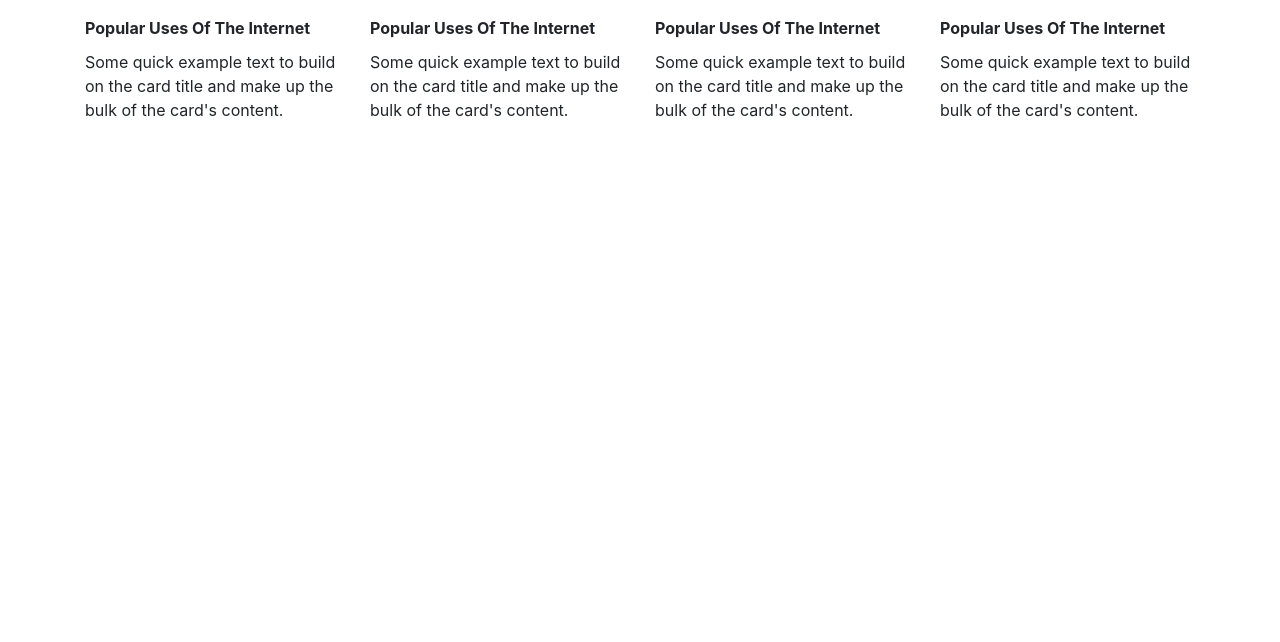
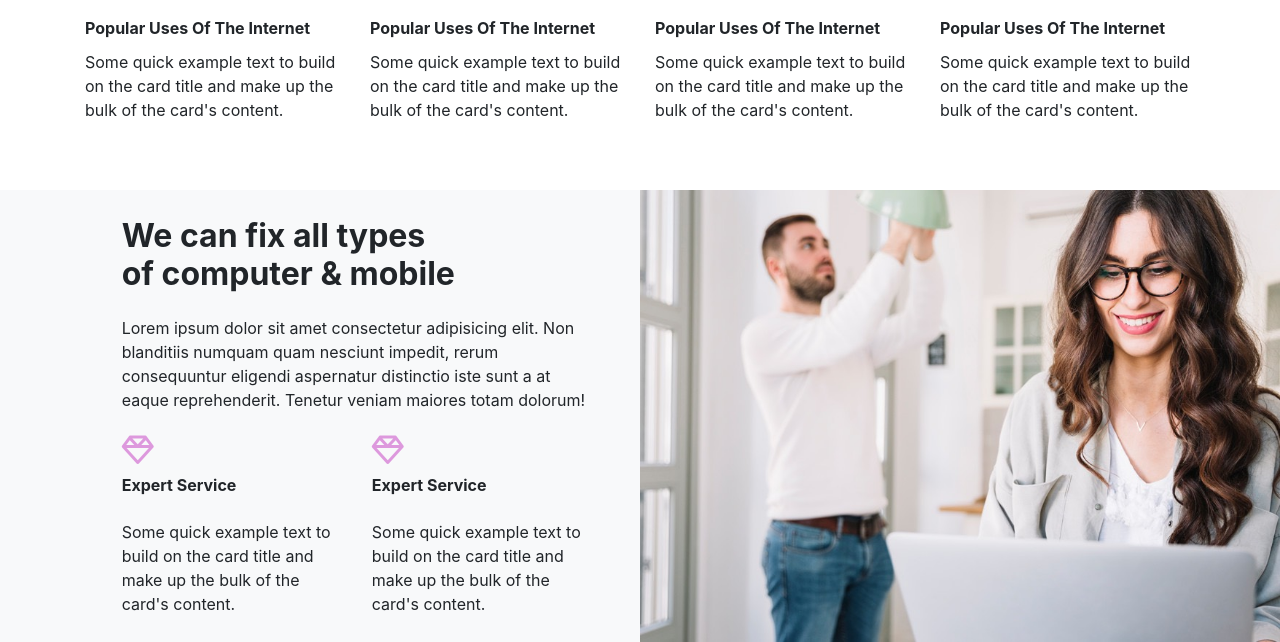
Before and after one commit to Eighnov08/project-bootstrap-v4, a PHP site: page / in a window 1280 px wide. Shown: the part 1175-1817 px from the top of the page. Before the commit the page ends 1292 px from the top, so only its background shows below. Run offline with PHP 8.4, Linux system fonts and the light colour scheme; some libraries are stand-ins or nearby versions.

Commit message:
membuat content 2 yang terdiri dari 3 col, col 1 kosong, col 2 teks, col 3 img

```diff
--- a/css/custom.css
+++ b/css/custom.css
@@ -31,7 +31,8 @@
   margin-bottom: 0px; }
 
 .card {
-  border: none; }
+  border: none;
+  background: transparent; }
 
 .judul-card {
   font-weight: bold;
@@ -40,4 +41,17 @@
 .card-body {
   padding: 20px 0px; }
 
+.content-2-img {
+  padding: 0; }
+
+.content-2 h2,
+.card-body-p {
+  font-weight: bold;
+  padding-bottom: 3%; }
+
+.content-2 i {
+  font-size: 200%;
+  padding: 3% 0;
+  color: #dd99dd; }
+
 /*# sourceMappingURL=custom.css.map */
--- a/index.html
+++ b/index.html
@@ -152,6 +152,48 @@
             </div>
         </div>
     </div>
+    <!-- CONTENT 2 -->
+    <div class="container-fluid bg-light content-2">
+        <div class="row">
+            <div class="col-md-1"></div>
+            <div class="col-md-5 my-auto pr-5">
+                <h2>
+                    We can fix all types <br>of computer & mobile
+                </h2>
+                <p>
+                    Lorem ipsum dolor sit amet consectetur adipisicing elit. Non blanditiis numquam quam nesciunt impedit, rerum consequuntur eligendi aspernatur distinctio iste sunt a at eaque reprehenderit. Tenetur veniam maiores totam dolorum!
+                </p>
+                <div class="row">
+                    <div class="col-md-6">
+                        <div class="card">
+                            <i class="far fa-gem"></i>
+                            <div class="card-body-content-2">
+                                <p class="card-body-p">
+                                    Expert Service
+                                </p>
+                                <p class="card-text">Some quick example text to build on the card title and make up the bulk of the card's content.</p>
+                            </div>
+                        </div>
+                    </div>
+                    <div class="col-md-6">
+                        <div class="card">
+                            <i class="far fa-gem"></i>
+                            <div class="card-body-content-2">
+                                <p class="card-body-p">
+                                    Expert Service
+                                </p>
+                                <p class="card-text">Some quick example text to build on the card title and make up the bulk of the card's content.</p>
+                            </div>
+                        </div>
+                    </div>
+                </div>
+            </div>
+            <div class="col-md-6 content-2-img">
+                <img src="images/about-img.jpg" class="img-fluid w-100">
+            </div>
+        </div>
+    </div>
+    </div>
     <!-- Optional JavaScript -->
     <!-- jQuery first, then Popper.js, then Bootstrap JS -->
     <script src="https://code.jquery.com/jquery-3.3.1.slim.min.js"></script>
```
Also changed, not shown: sass/kelas/_layout.scss (+17 -0 lines), 1 other file.
